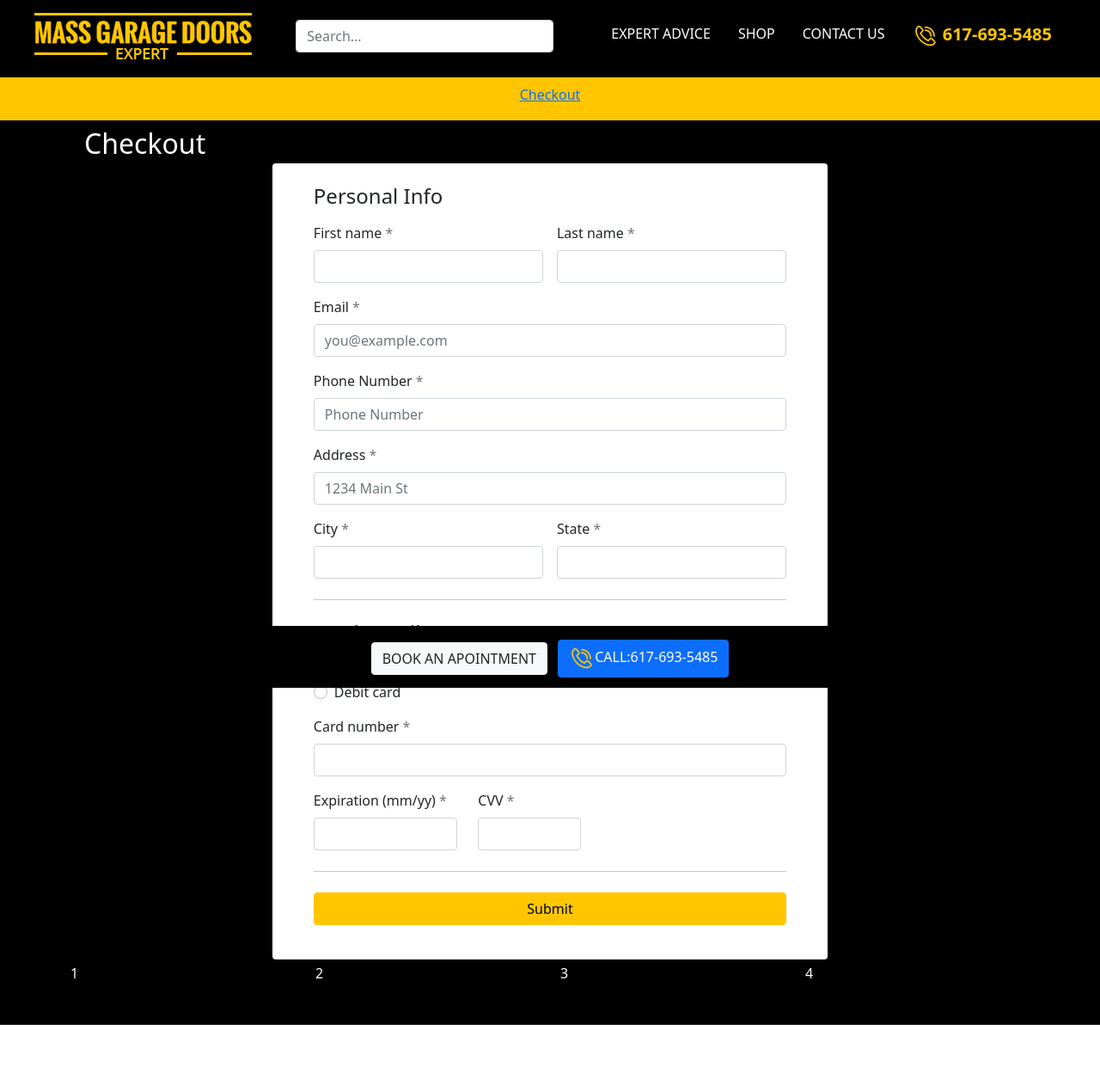
After one commit to chibelsonda/garage-door, a PHP site: page /garage-door/checkout.php in a window 1280 px wide. The commit adds this page. Shown: the whole page at 86% size. Run offline with PHP 8.4, Linux system fonts and the light colour scheme.

Commit message:
Add checkout page

```diff
--- /dev/null
+++ b/app/config/app.php
@@ -0,0 +1,8 @@
+<?php
+
+define('BASE_URL', 'http://localhost/garage-door');
+
+define('DB_HOST', 'localhost');
+define('DB_USER', 'chi');
+define('DB_PASSWORD', 'dbadmin');
+define('DB_NAME', 'garage_door');
--- a/app/libraries/Database.php
+++ b/app/libraries/Database.php
@@ -1,8 +1,4 @@
 <?php
-namespace app\Libraries;
-
-use PDO;
-use PDOException;
 
 /*
    * PDO Database Class
@@ -52,6 +48,7 @@ class Database
             $this->dbh = new PDO($dsn, $user, $password, $options);
         } catch (PDOException $e) {
             $this->error = $e->getMessage();
+            echo $this->error;
         }
     }
 
--- a/assets/css/style.css
+++ b/assets/css/style.css
@@ -28,8 +28,7 @@
 }
 
 .main {
-    background-color: #ddf5dc;
-    height: 600px;
+    background-color: var(--dark-bg);
 }
 
 .banner {
@@ -40,7 +39,7 @@
 
 .main-footer{
   background-color: var(--dark-bg);
-  margin-bottom: 100px;
+  margin-bottom: 70px;
   color: #ffffff;
 }
 
@@ -48,3 +47,15 @@
     background-color: var(--dark-bg) !important;
     height: 72px;
 }
+
+/* button */
+.primary-button{
+    background-color: var(--yellow-bg) !important;
+    color:#000000;
+    border-color: var(--yellow-bg);
+}
+
+.primary-button:hover{
+    border-color: var(--yellow-bg);
+    color: #6c757d;
+}
--- /dev/null
+++ b/checkout.php
@@ -0,0 +1,135 @@
+<?php
+
+include_once './header.php';
+
+$db = new Database(DB_HOST, DB_NAME, DB_USER, DB_PASSWORD);
+
+$card = [
+    'card_type' => 1,
+    'card_number' => '3423423423423',
+    'card_exp_date' => '12/23'
+];
+$db->insert('payment_details', $card);
+
+// echo $db->getLastInsertedId();
+
+
+?>
+ <main class="main">
+
+    <div class="container">
+        <div class="row mx-1 my-1 justify-content-center">
+            <h2 class="mb-1 mt-1 text-white">Checkout</h2>
+            <div class="col-12 col-lg-7 px-5 py-4 bg-white rounded">
+                <form class="needs-validation" novalidate>
+
+                <h4 class="mb-3">Personal Info</h4>
+                <div class="row g-3">
+                    <div class="col-sm-6">
+                        <label for="firstName" class="form-label">First name <span class="text-muted">*</span></label>
+                        <input type="text" class="form-control" name="firstName" placeholder="" value="" required>
+                        <div class="invalid-feedback">
+                            Valid first name is required.
+                        </div>
+                    </div>
+
+                    <div class="col-sm-6">
+                        <label for="lastName" class="form-label">Last name <span class="text-muted">*</span></label>
+                        <input type="text" class="form-control" id="lastName" placeholder="" value="" required>
+                        <div class="invalid-feedback">
+                            Valid last name is required.
+                        </div>
+                    </div>
+
+                    <div class="col-12">
+                        <label for="email" class="form-label">Email <span class="text-muted">*</span></label>
+                        <input type="email" class="form-control" name="email" placeholder="you@example.com">
+                        <div class="invalid-feedback">
+                            Please enter a valid email address for shipping updates.
+                        </div>
+                    </div>
+
+                    <div class="col-12">
+                        <label for="phoneNumber" class="form-label">Phone Number <span class="text-muted">*</span></label>
+                        <input type="text" class="form-control" name="phone_number" placeholder="Phone Number">
+                    </div>
+
+                    <div class="col-12">
+                        <label for="address" class="form-label">Address <span class="text-muted">*</span></label>
+                        <input type="text" class="form-control" id="address" placeholder="1234 Main St" required>
+                        <div class="invalid-feedback">
+                            Please enter your shipping address.
+                        </div>
+                    </div>
+
+                    <div class="col-md-6">
+                        <label for="city" class="form-label">City <span class="text-muted">*</span></label>
+                        <input type="text" class="form-control" name="city" placeholder="" required>
+                        <div class="invalid-feedback">
+                            City code required.
+                        </div>
+                    </div>
+
+                    <div class="col-md-6">
+                        <label for="state" class="form-label">State <span class="text-muted">*</span></label>
+                        <input type="text" class="form-control" name="state" placeholder="" required>
+                        <div class="invalid-feedback">
+                            State code required.
+                        </div>
+                    </div>
+                </div>
+
+                <hr class="my-4">
+
+                <h4 class="mb-3">Card Details</h4>
+
+                <div class="my-3">
+                    <div class="form-check">
+                        <input id="credit" name="paymentMethod" type="radio" class="form-check-input" checked required>
+                        <label class="form-check-label" for="credit">Credit card</label>
+                    </div>
+                    <div class="form-check">
+                        <input id="debit" name="paymentMethod" type="radio" class="form-check-input" required>
+                        <label class="form-check-label" for="debit">Debit card</label>
+                    </div>
+                </div>
+
+                <div class="row gy-3">
+
+                    <div class="col-md-12">
+                        <label for="cc-number" class="form-label">Card number <span class="text-muted">*</span></label>
+                        <input type="text" class="form-control" id="cc-number" placeholder="" required>
+                        <div class="invalid-feedback">
+                            Credit card number is required
+                        </div>
+                    </div>
+
+                    <div class="col-md-4">
+                        <label for="cc-expiration" class="form-label">Expiration (mm/yy) <span class="text-muted">*</span></label>
+                        <input type="text" class="form-control" id="cc-expiration" placeholder="" required>
+                        <div class="invalid-feedback">
+                            Expiration date required
+                        </div>
+                    </div>
+
+                    <div class="col-md-3">
+                        <label for="cc-cvv" class="form-label">CVV <span class="text-muted">*</span></label>
+                        <input type="text" class="form-control" id="cc-cvv" placeholder="" required>
+                        <div class="invalid-feedback">
+                            Security code required
+                        </div>
+                    </div>
+                </div>
+
+                <hr class="my-4">
+
+                <button class="w-100 btn btn-primary btn-md primary-button" type="submit">Submit</button>
+                </form>
+            </div>
+        </div>
+    </div>
+
+ </main>
+<?php
+include_once './footer.php';
+?>
--- a/app/views/header.php
+++ b/header.php
@@ -1,17 +1,21 @@
 <?php
     error_reporting(E_ALL);
     ini_set('display_errors', '1');
+
+    require_once ('app/config/app.php');
+    require_once ('app/libraries/Database.php');
 ?>
 <html>
 <head>
     <meta charset="utf-8">
     <meta http-equiv="X-UA-Compatible" content="IE=edge">
-    <title></title>
+    <title>Garage Door Repair in Massachusetts</title>
     <meta name="description" content="">
     <meta name="viewport" content="width=device-width, initial-scale=1">
+    <link rel="shortcut icon" type="image/x-icon" href="assets/img/favicon.ico">
 
     <link href="https://cdn.jsdelivr.net/npm/bootstrap@5.0.2/dist/css/bootstrap.min.css" rel="stylesheet" integrity="sha384-EVSTQN3/azprG1Anm3QDgpJLIm9Nao0Yz1ztcQTwFspd3yD65VohhpuuCOmLASjC" crossorigin="anonymous">
-    <link rel="stylesheet" href="./assets/css/style.css">
+    <link rel="stylesheet" href="assets/css/style.css">
 </head>
 <body class="d-flex flex-column h-100">
 
@@ -20,8 +24,8 @@
     <div class="px-3 py-2 main-header text-white">
       <div class="container-flex">
         <div class="d-flex flex-wrap align-items-center justify-content-center justify-content-lg-start">
-          <a href="/" class="d-flex align-items-center my-2 my-lg-0 me-lg-auto text-white text-decoration-none">
-             <img src="./assets/img/logo.png" alt="">
+          <a href="<?= BASE_URL ?>" class="d-flex align-items-center my-2 my-lg-0 me-lg-auto text-white text-decoration-none">
+             <img src="assets/img/logo.png" alt="">
           </a>
 
           <form class="col-12 col-lg-auto mb-2 mb-lg-0 me-lg-auto w-25">
@@ -46,7 +50,7 @@
             </li>
             <li>
               <a href="#" class="nav-link contact-number">
-              <img loading="lazy" src="./assets/img/phone-.svg" alt="" width="30">
+              <img loading="lazy" src="assets/img/phone-.svg" alt="" width="30">
                 617-693-5485
               </a>
             </li>
@@ -57,8 +61,10 @@
     <div id="nav-section" class="px-3 py-2">
       <div class="container-flex d-flex flex-wrap justify-content-center">
         <div id="subheader-logo" class="col-12 col-lg-auto mb-2 mb-lg-0 me-lg-auto">
-            <img src="./assets/img/logo.png" height="40" width="187.41" alt="logo">
+            <img src="assets/img/logo.png" height="40" width="187.41" alt="logo">
         </div>
+
+        <a href="<?= BASE_URL ?>/checkout.php"> Checkout </a>
       </div>
     </div>
   </header>
```
Also changed, not shown: index.php (+4 -4 lines), assets/img/favicon.ico (added), footer.php (renamed from app/views/footer.php), main.php (renamed from app/views/main.php).
